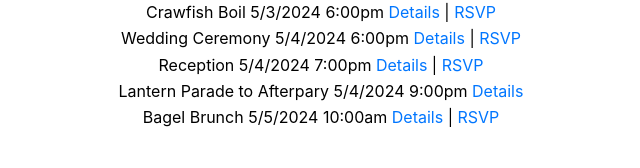
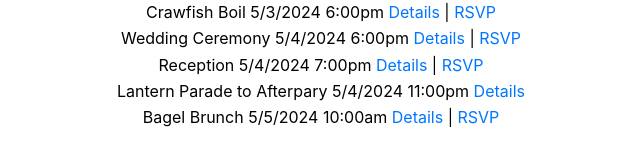
Before and after one commit to Human-Coop/create-react-app, a React (Create React App) app: page / in a window 1280 px wide. Shown: the part 292-460 px from the top of the page, without its empty margins (339-979 px from the left). Built offline with nearby package versions, Linux system fonts and the light colour scheme; no server answers.

Commit message:
use local time

```diff
--- a/src/App.js
+++ b/src/App.js
@@ -23,7 +23,7 @@ function App() {
         <li>Crawfish Boil 5/3/2024 6:00pm <a>Details</a> | <a>RSVP</a></li>
         <li>Wedding Ceremony 5/4/2024 6:00pm <a>Details</a> | <a>RSVP</a></li>
         <li>Reception 5/4/2024 7:00pm <a>Details</a> | <a>RSVP</a></li>
-        <li>Lantern Parade to Afterpary 5/4/2024 9:00pm <a>Details</a></li>
+        <li>Lantern Parade to Afterpary 5/4/2024 11:00pm <a>Details</a></li>
         <li>Bagel Brunch 5/5/2024 10:00am <a>Details</a> | <a>RSVP</a></li>
       </ul>
       <br />
```
Also changed, not shown: 1 other file (tests, documents, lock files or other folders).
